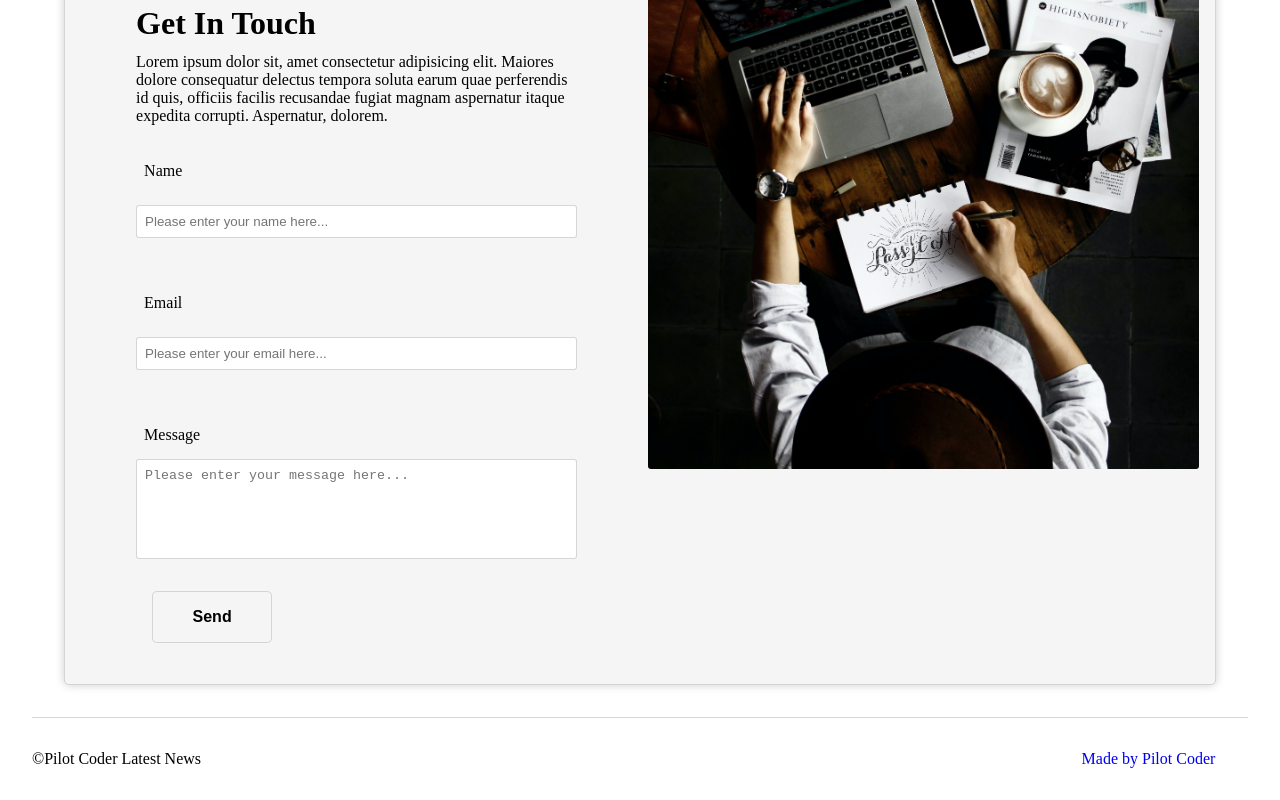
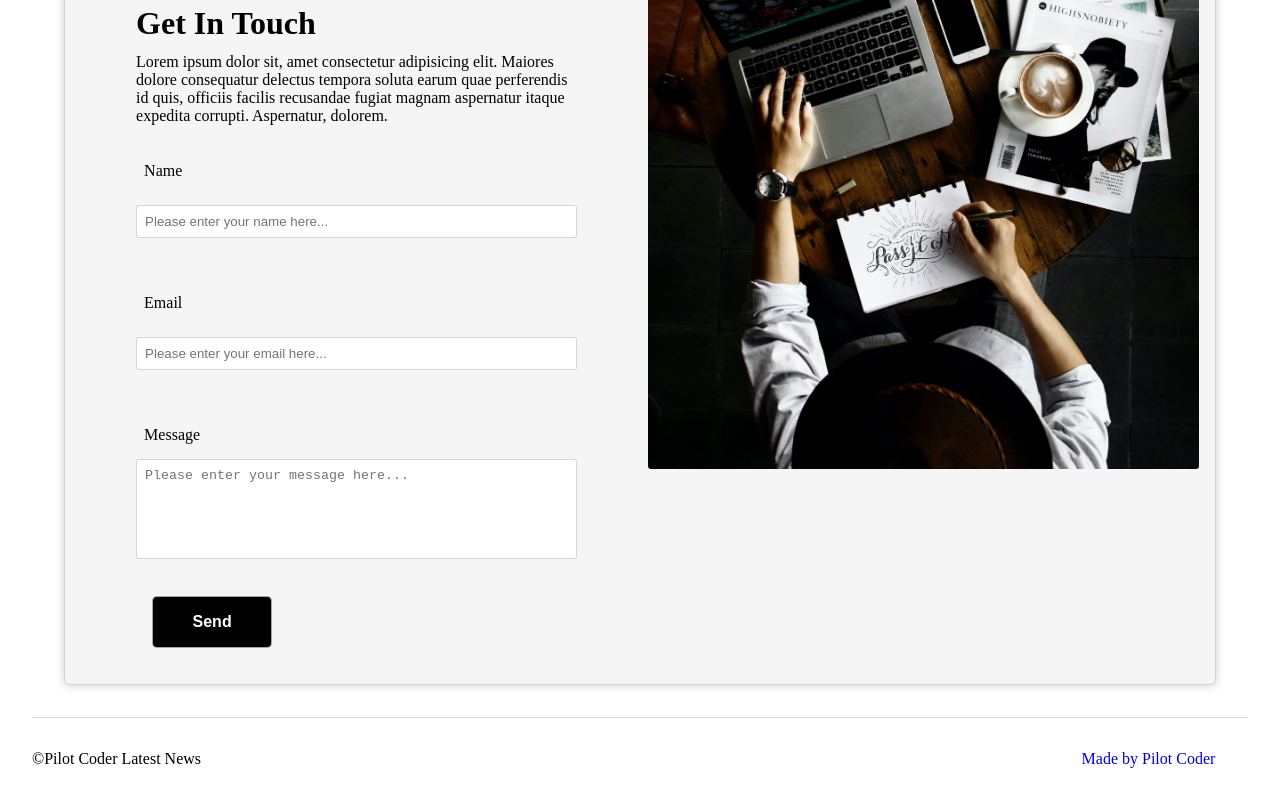
Before and after one commit to dolce-emmy/News-App, a React (Vite) app: page /contact in a window 1280 px wide. In both pictures the pointer is over the input "Send". Shown: the part 348-1148 px from the top of the page. Built offline with nearby package versions, Linux system fonts and the light colour scheme; no server answers; a web font is replaced by a local one.

Commit message:
added a transition and transform property to the submit button

```diff
--- a/src/styles/App.css
+++ b/src/styles/App.css
@@ -125,6 +125,7 @@ h2 {
   width: 80%;
   height: 100%;
   margin-top: 6rem;
+
 }
 
 .contact-form > label {
@@ -134,6 +135,9 @@ h2 {
 
 }
 
+input, textarea:focus {
+  outline: none;
+}
 .username-input {
   padding: 0.5rem;
   border: 1px solid #cccc;
@@ -180,3 +184,15 @@ textarea {
   grid-column: 2/-1;
   margin-top: 1rem;
 }
+
+.submit-button:hover {
+  background-color: black;
+  color: white;
+  transition: all 0.3s ease;
+  /* transform:  scale(1.1); */
+transform: translateY(5px);
+
+
+
+
+}
```
